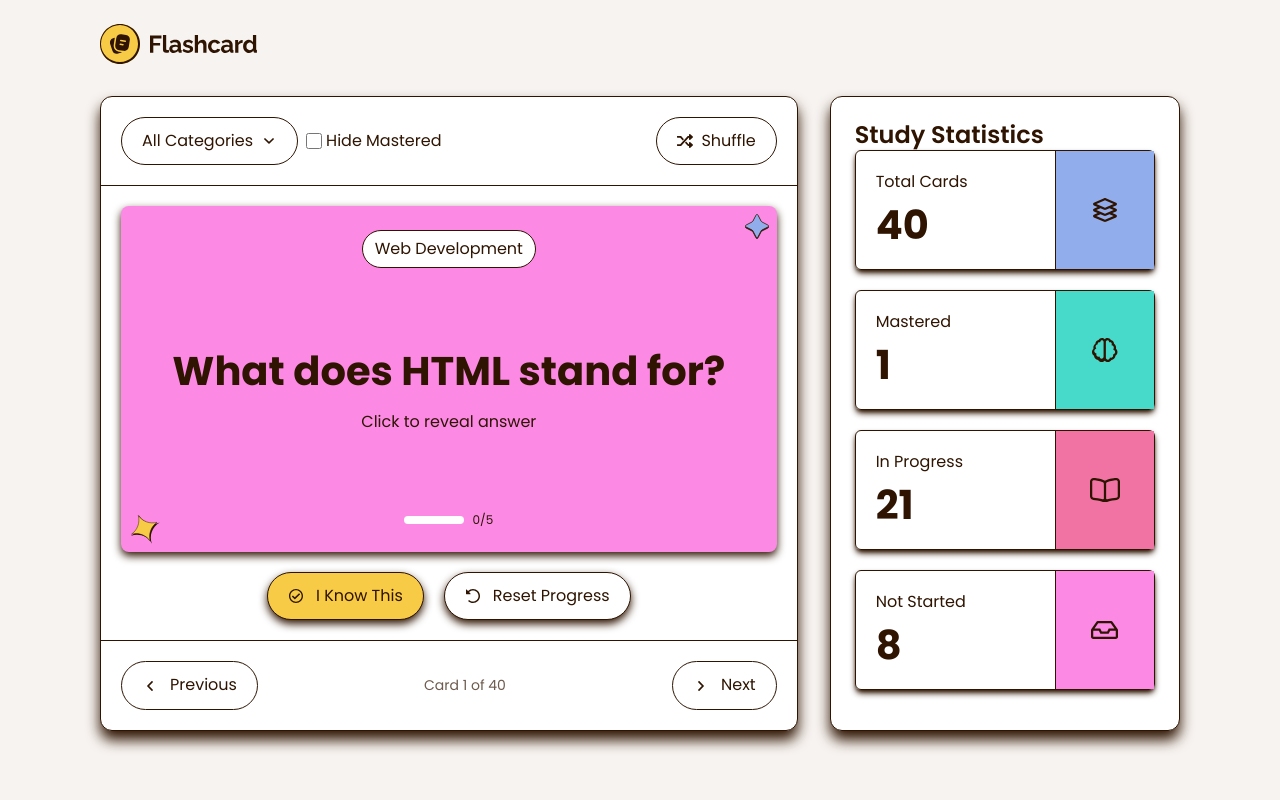
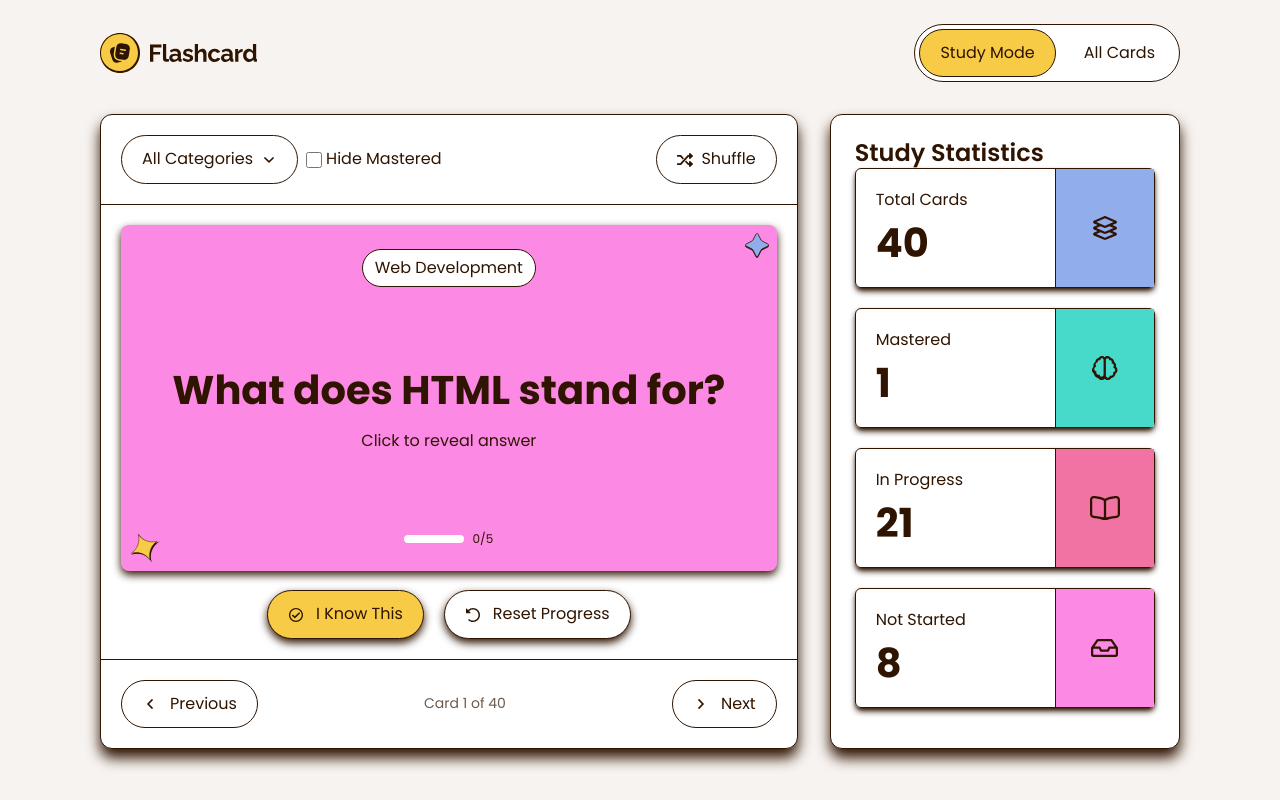
Before and after one commit to konarssuresh/flashcard-client, a React (Vite) app: page /study-mode in a window 1280 px wide. Built offline with nearby package versions, Linux system fonts and the light colour scheme.

Commit message:
fix: toggle switch added

```diff
--- a/src/App.jsx
+++ b/src/App.jsx
@@ -1,19 +1,65 @@
-import { Routes, Route, Navigate } from "react-router";
+import {
+  Routes,
+  Route,
+  Navigate,
+  useNavigate,
+  useLocation,
+} from "react-router";
+import clsx from "clsx";
 import LogoLarge from "./common-components/icons/LogoLarge";
 import LogoSmall from "./common-components/icons/LogoSmall";
 import AllCards from "./pages/all-cards/all-cards";
 import StudyMode from "./pages/study-mode/study-mode";
+import Button from "./common-components/button";
 
 import "./App.css";
+
+const ModeToggle = () => {
+  const navigate = useNavigate();
+  const location = useLocation();
+
+  const goToStudyMode = () => {
+    navigate("/study-mode");
+  };
+  const goToAllCards = () => {
+    navigate("/all-cards");
+  };
+
+  return (
+    <div className="flex bg-neutral-0 flex-row rounded-full gap-2 p-1 border border-neutral-900">
+      <Button
+        shadow={false}
+        variant={location.pathname === "/study-mode" ? "primary" : "tertiary"}
+        className={clsx({ "border-none": location.pathname !== "/study-mode" })}
+        onClick={goToStudyMode}
+      >
+        Study Mode
+      </Button>
+      <Button
+        shadow={false}
+        variant={location.pathname === "/all-cards" ? "primary" : "tertiary"}
+        className={clsx({
+          "border-none": location.pathname !== "/all-cards",
+          "drop-shadow-none": true,
+        })}
+        onClick={goToAllCards}
+      >
+        All Cards
+      </Button>
+    </div>
+  );
+};
 
 function App() {
   return (
     <div className="flex flex-col gap-6 lg:gap-8 p-4 md:px-8 md:py-5 lg:px-25 lg:py-6 bg-neutral-100 w-screen min-h-screen">
-      <header className="hidden md:flex">
+      <header className="hidden md:flex justify-between items-center">
         <LogoLarge />
+        <ModeToggle />
       </header>
-      <header className="flex md:hidden">
+      <header className="flex md:hidden flex-row justify-between items-center">
         <LogoSmall />
+        <ModeToggle />
       </header>
       <main>
         <Routes>
--- a/src/common-components/button.jsx
+++ b/src/common-components/button.jsx
@@ -1,21 +1,26 @@
 import clsx from "clsx";
 import { motion as Motion } from "motion/react";
 
-const Button = ({ variant = "primary", className, ...remaining }) => {
+const Button = ({
+  variant = "primary",
+  className,
+  shadow = true,
+  ...remaining
+}) => {
   const generalClasses = clsx(
     "text-preset-4 text-neutral-900 px-5 py-3 rounded-full text-neutral-900 border border-neutral-900  cursor-pointer",
     className
   );
 
-  const primaryClasses = clsx(
-    "bg-yellow-500 drop-shadow-lg drop-shadow-neutral-900"
-  );
+  const primaryClasses = clsx("bg-yellow-500");
 
-  const secondaryClasses = clsx(
-    "bg-neutral-0 drop-shadow-lg drop-shadow-neutral-900"
-  );
+  const secondaryClasses = clsx("bg-neutral-0");
 
   const tertiaryClasses = clsx("bg-neutral-0");
+
+  const shadowClasses = clsx({
+    "drop-shadow-lg drop-shadow-neutral-900": variant !== "tertiary" && shadow,
+  });
 
   const variantClasses =
     variant === "primary"
@@ -24,10 +29,11 @@ const Button = ({ variant = "primary", className, ...remaining }) => {
       ? tertiaryClasses
       : secondaryClasses;
 
-  const classList = clsx(generalClasses, variantClasses);
+  const classList = clsx(generalClasses, variantClasses, shadowClasses);
 
   return (
     <Motion.button
+      transition={{ type: "spring", stiffness: 400, damping: 17 }}
       whileTap={{ scale: 0.9 }}
       whileHover={{ scale: 1.05 }}
       className={classList}
--- a/src/pages/all-cards/all-cards.jsx
+++ b/src/pages/all-cards/all-cards.jsx
@@ -1,5 +1,5 @@
 const AllCardsPage = () => {
-  return <div>All Cards Page</div>;
+  return <div className="flex flex-col gap-6 lg:gap-8"> All Cards</div>;
 };
 
 export default AllCardsPage;
```
Also changed, not shown: src/pages/all-cards/all-cards-content.jsx (added), src/pages/all-cards/all-cards-header.jsx (added).
